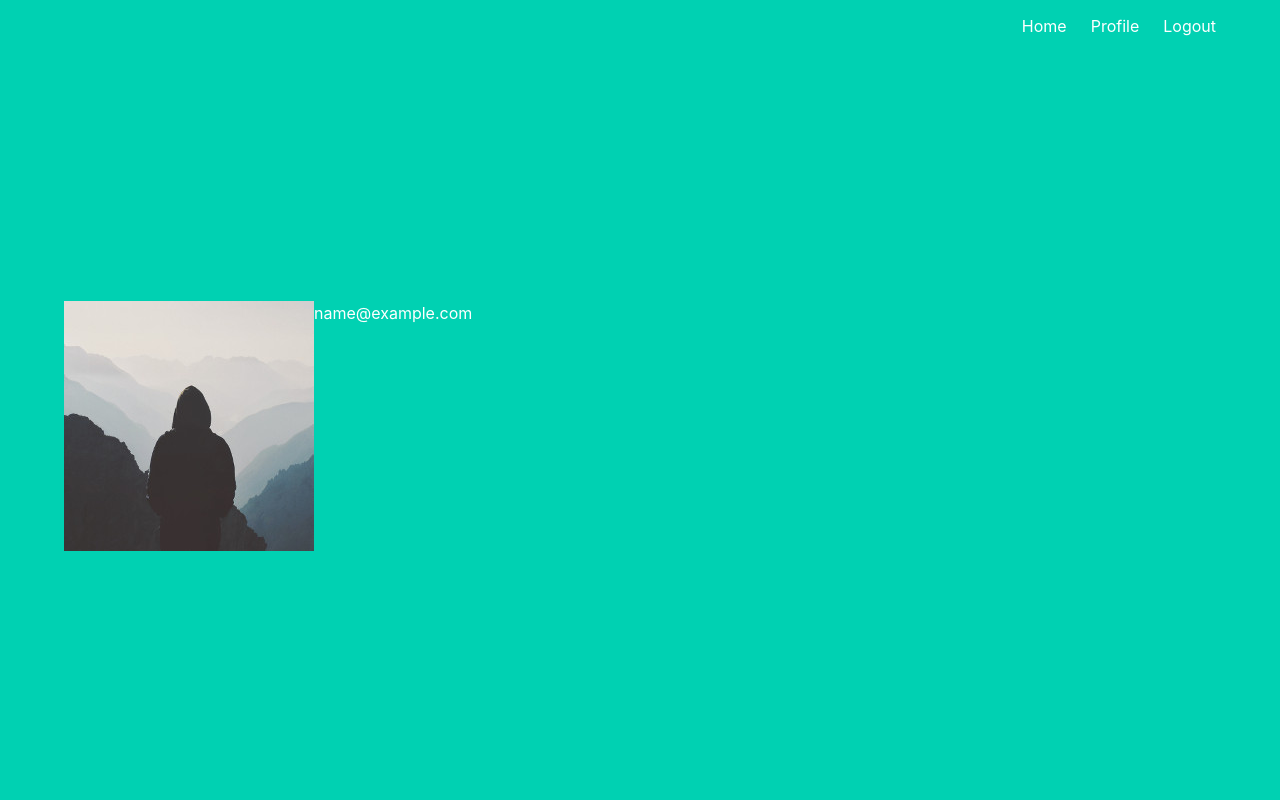
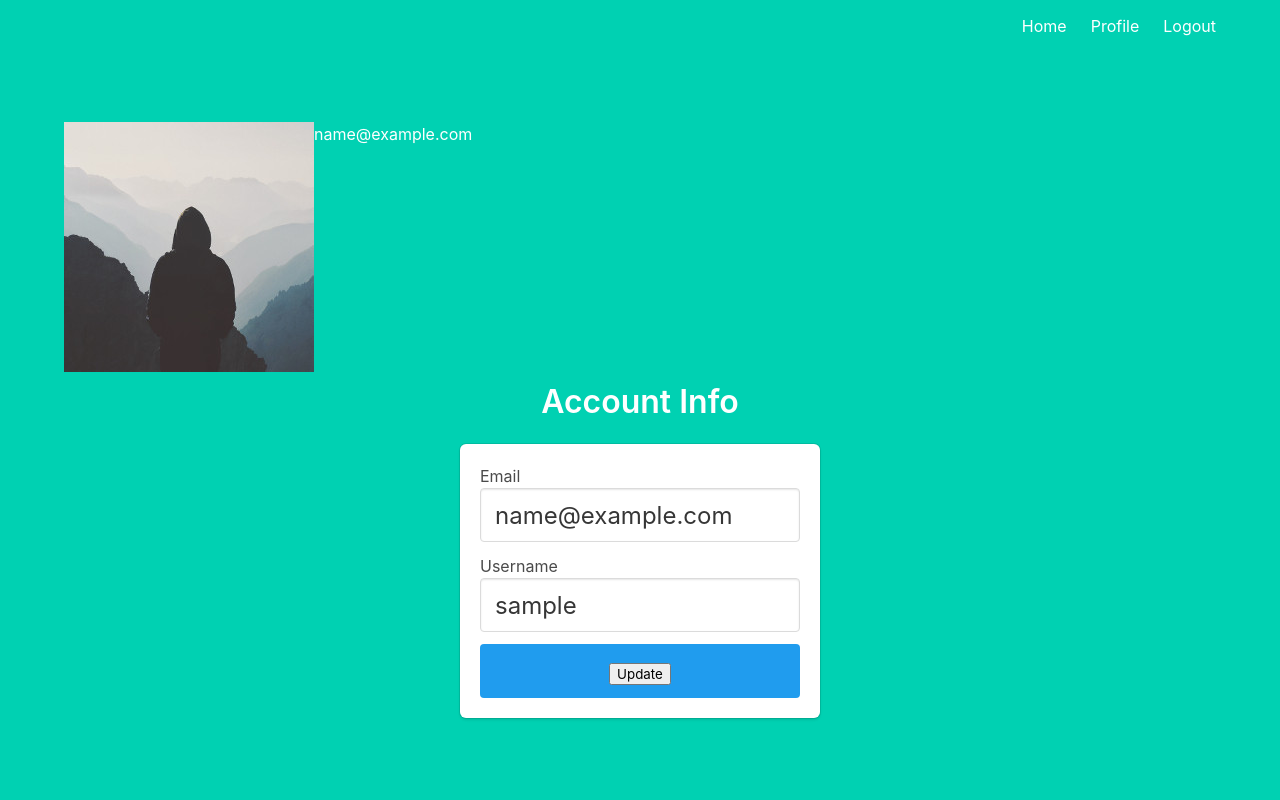
Before and after one commit to rcmanaure/stock-app-flask, a Flask app: page /profile in a window 1280 px wide. Run offline with Flask 2, Linux system fonts and the light colour scheme; the visitor is signed in with stand-in values (Sample User, id 1); parts of the project's set-up code (start-up, migrations or seed data) failed here and were passed over.

Commit message:
update working

```diff
--- a/flask_api/src/requirements.txt
+++ b/flask_api/src/requirements.txt
@@ -4,3 +4,7 @@ psycopg2-binary==2.8.6
 SQLAlchemy==1.4.31
 Flask-Login==0.5.0
 Flask-WTF==1.0.0
+Pillow==9.0.0
+Flask-Mail==0.9.1
+Flask-Bcrypt>=0.7.1
+email-validator==1.1.3
--- /dev/null
+++ b/flask_api/src/services/forms/forms.py
@@ -0,0 +1,58 @@
+from flask_wtf import FlaskForm
+from flask_login import current_user
+from wtforms import StringField, PasswordField, SubmitField, BooleanField
+from wtforms.validators import DataRequired, Length, Email, EqualTo, ValidationError
+from services.app import User
+
+
+class RegistrationForm(FlaskForm):
+    username = StringField('Username',
+                           validators=[DataRequired(), Length(min=2, max=20)])
+    email = StringField('Email',
+                        validators=[DataRequired(), Email()])
+    password = PasswordField('Password', validators=[DataRequired()])
+    confirm_password = PasswordField('Confirm Password',
+                                     validators=[DataRequired(), EqualTo('password')])
+    submit = SubmitField('Sign Up')
+
+    def validate_username(self, username):
+        user = User.query.filter_by(username=username.data).first()
+        if user:
+            raise ValidationError(
+                'That username is taken. Please choose a different one.')
+
+    def validate_email(self, email):
+        user = User.query.filter_by(email=email.data).first()
+        if user:
+            raise ValidationError(
+                'That email is taken. Please choose a different one.')
+
+
+class LoginForm(FlaskForm):
+    email = StringField('Email',
+                        validators=[DataRequired(), Email()])
+    password = PasswordField('Password', validators=[DataRequired()])
+    remember = BooleanField('Remember Me')
+    submit = SubmitField('Login')
+
+
+class UpdateAccountForm(FlaskForm):
+    username = StringField('Username',
+                           validators=[DataRequired(), Length(min=2, max=20)])
+    email = StringField('Email',
+                        validators=[DataRequired(), Email()])
+    submit = SubmitField('Update')
+
+    def validate_username(self, username):
+        if username.data != current_user.username:
+            user = User.query.filter_by(username=username.data).first()
+            if user:
+                raise ValidationError(
+                    'That username is taken. Please choose a different one.')
+
+    def validate_email(self, email):
+        if email.data != current_user.email:
+            user = User.query.filter_by(email=email.data).first()
+            if user:
+                raise ValidationError(
+                    'That email is taken. Please choose a different one.')
--- a/flask_api/src/services/main.py
+++ b/flask_api/src/services/main.py
@@ -1,6 +1,7 @@
-from fileinput import filename
-from flask import Blueprint, render_template, url_for
+from flask import Blueprint, render_template, url_for, flash, redirect, request
 from flask_login import login_required, current_user
+from services.forms.forms import UpdateAccountForm
+from .app import db, User
 
 main = Blueprint('main', __name__)
 
@@ -42,12 +43,22 @@ def index():
     return render_template('index.html')
 
 
-@main.route('/profile')
-# @login_required  # Must be log in to see main page.
+@main.route('/profile', methods=['POST', 'GET'])
+@login_required  # Must be log in to see main page.
 def profile():
+    form = UpdateAccountForm()
+    if form.validate_on_submit():
+        current_user.username = form.username.data
+        current_user.email = form.email.data
+        db.session.commit()
+        flash('Your account has been updated.')
+        return redirect(url_for('main.profile'))
+    elif request.method == 'GET':
+        form.username.data = current_user.username
+        form.email.data = current_user.email
     photo = url_for(
         'static', filename='profile_pics/' + current_user.photo)
-    return render_template('profile.html', name=current_user.email, photo=photo)
+    return render_template('profile.html', name=current_user.email, photo=photo, form=form)
 
 
 # @main.route('/publication')
--- a/flask_api/src/services/templates/profile.html
+++ b/flask_api/src/services/templates/profile.html
@@ -1,7 +1,7 @@
 {% extends "base.html" %}
 
 {% block content %}
-<div class="content-section">
+<!-- <div class="content-section"> -->
     <div class="media">
         <img class="rounded-circle account-img" src="{{ photo }}">
         <div class="media-body">
@@ -9,6 +9,33 @@
             <p class="text-secondary">{{current_user.email}}</p>
         </div>
     </div>
-    <!-- FORM HERE -->
-</div>
+    <form method="POST" action="/profile">
+        <div class="column is-4 is-offset-4">
+            <h3 class="title">Account Info</h3>
+            <div class="box">
+                <form method="POST" action="/signup">
+                    {{ form.hidden_tag() }}
+                    <div class="field">
+                        <div class="control">
+                            <!-- <input class="input is-large" type="email" name="email" placeholder="Email" autofocus=""> -->
+                            {{form.email.label(class="form-control-label")}}
+                            {{form.email(class="input is-large")}}
+                        </div>
+                    </div>
+
+                    <div class="field">
+                        <div class="control">
+                            <!-- <input class="input is-large" type="email" name="email" placeholder="Email" autofocus=""> -->
+                            {{form.username.label(class="form-control-label")}}
+                            {{form.username(class="input is-large")}}
+                        </div>
+                    </div>
+
+
+
+                    <button class="button is-block is-info is-large is-fullwidth">{{form.submit()}}</button>
+                </form>
+            </div>
+        </div>
+
 {% endblock %}
```
Also changed, not shown: flask_api/src/services/app.py (+5 -5 lines), flask_api/src/services/auth.py (+10 -4 lines), flask_api/src/services/templates/login.html (+8 -4 lines), flask_api/src/services/templates/signup.html (+10 -3 lines).
